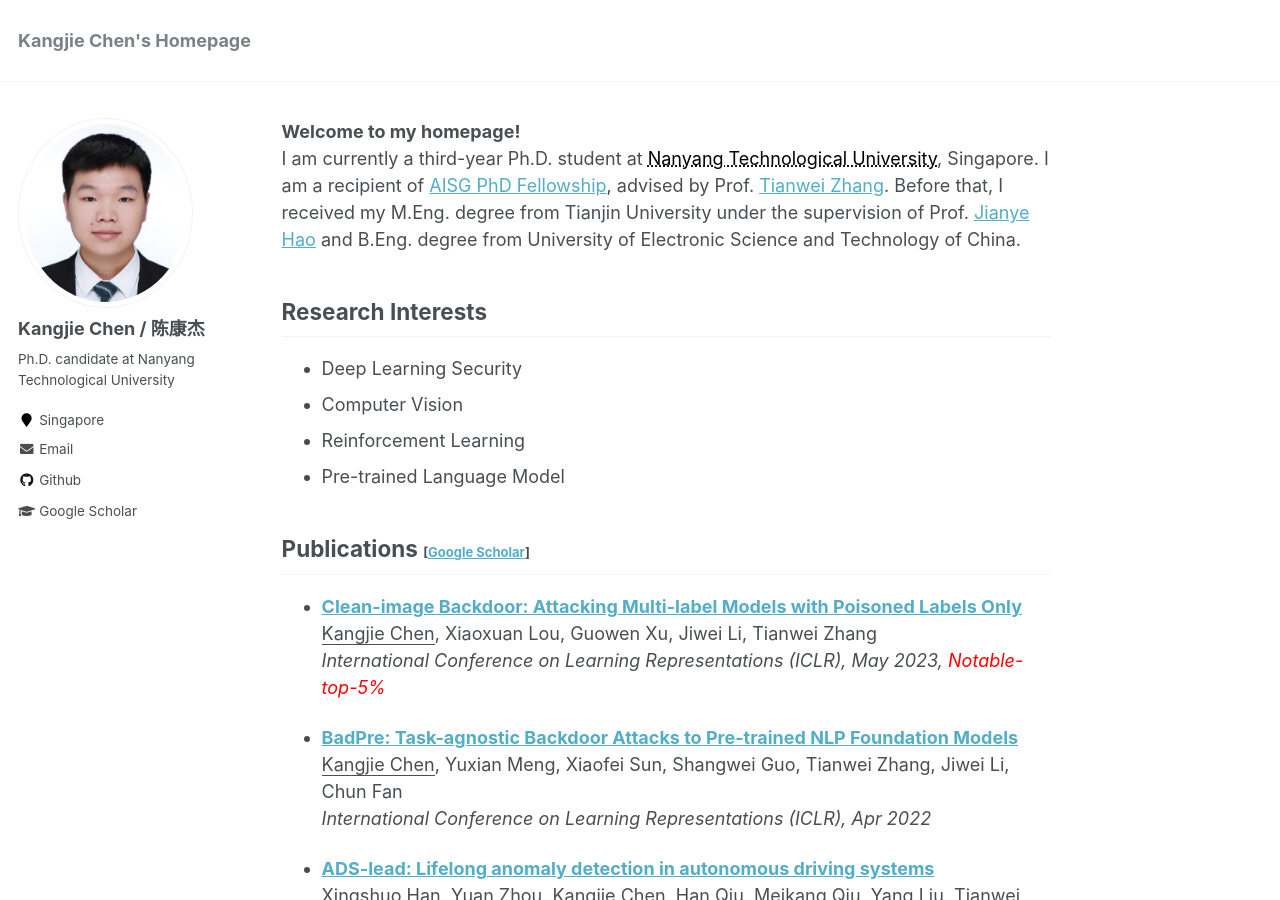
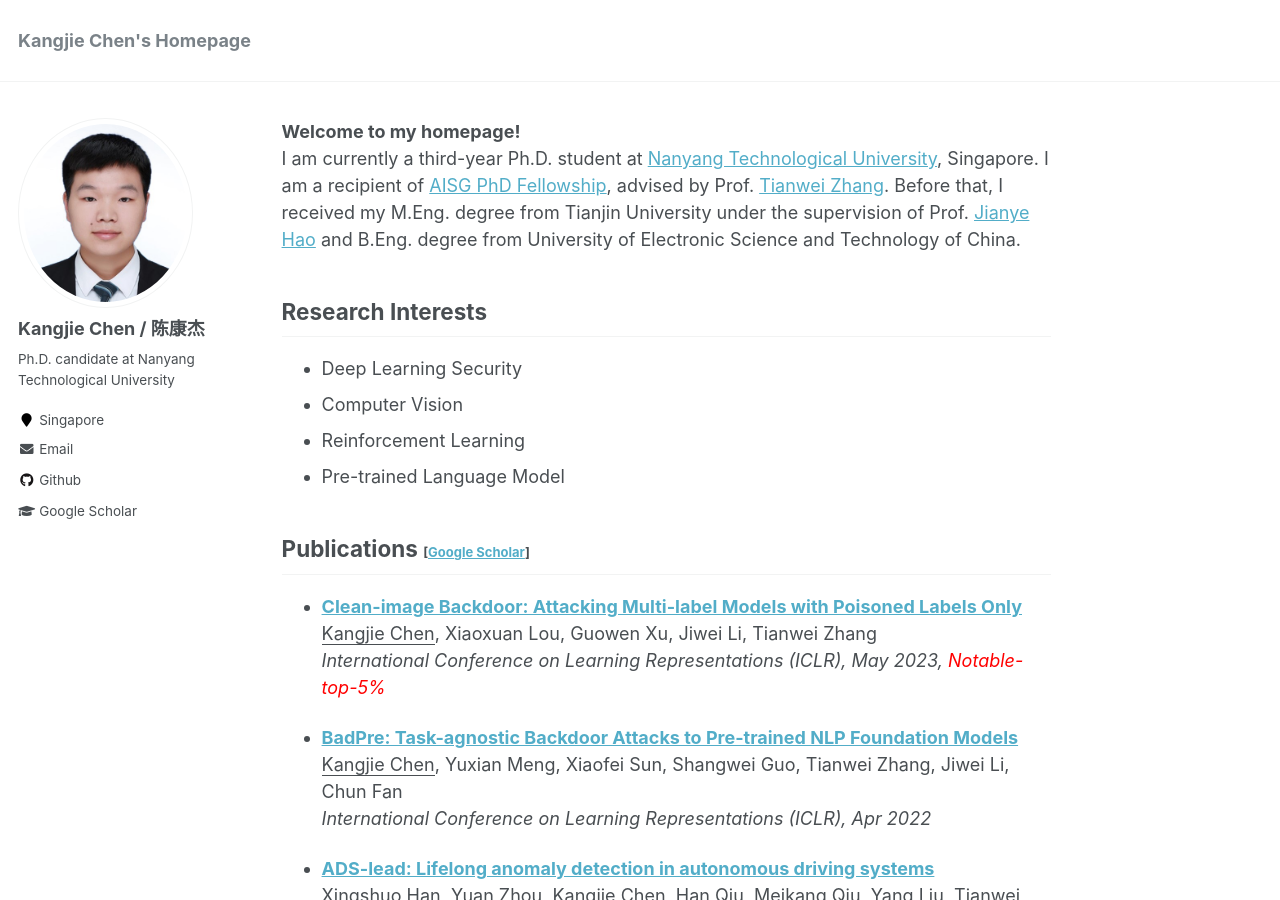
Before and after one commit to kangjie-chen/kangjie-chen.github.io, a Jekyll site: the page built from _pages/about.md, in a window 1280 px wide and 900 px high. Built offline with Jekyll 4.4.1, drawn with Linux system fonts in a browser that asks for light colours.

Commit message:
update link for university

```diff
--- a/_pages/about.md
+++ b/_pages/about.md
@@ -10,7 +10,7 @@ redirect_from:
 
 <span style="font-size:large;font-weight:bold;"> Welcome to my homepage! </span>
 <br/>
-I am currently a third-year Ph.D. student at <a href="https://www.ntu.edu.sg/" style="color: black; text-decoration: underline;text-decoration-style: dotted;">Nanyang Technological University</a>, Singapore. I am a recipient of [AISG PhD Fellowship](https://aisingapore.org/research/phd-fellowship-programme/), advised by Prof. [Tianwei Zhang](https://personal.ntu.edu.sg/tianwei.zhang/index.html). Before that, I received my M.Eng. degree from Tianjin University under the supervision of Prof. [Jianye Hao](http://www.icdai.org/jianye.html) and B.Eng. degree from University of Electronic Science and Technology of China.
+I am currently a third-year Ph.D. student at <a href="https://www.ntu.edu.sg/" style="">Nanyang Technological University</a>, Singapore. I am a recipient of [AISG PhD Fellowship](https://aisingapore.org/research/phd-fellowship-programme/), advised by Prof. [Tianwei Zhang](https://personal.ntu.edu.sg/tianwei.zhang/index.html). Before that, I received my M.Eng. degree from Tianjin University under the supervision of Prof. [Jianye Hao](http://www.icdai.org/jianye.html) and B.Eng. degree from University of Electronic Science and Technology of China.
 
 ## Research Interests
 - Deep Learning Security
```
